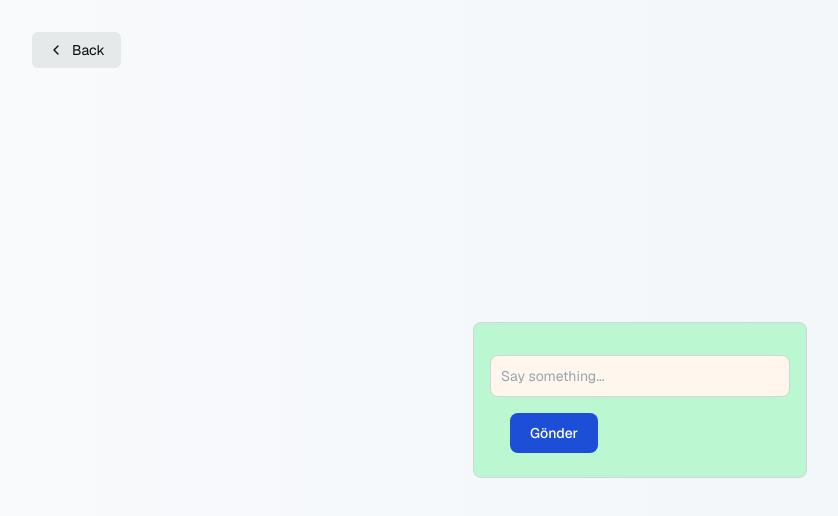
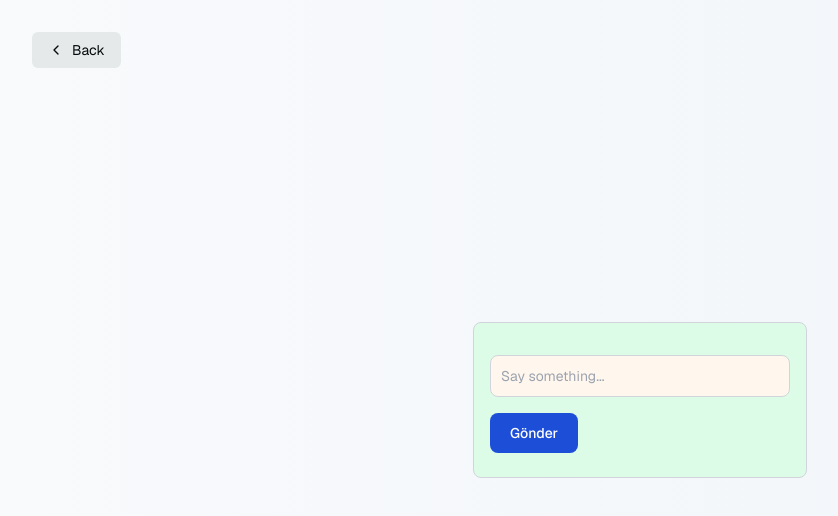
Before and after one commit to hakanyarman/code-translator, a Next.js app: page /chat in a window 1280 px wide. Shown: the top 516 px of the page, without its empty margins (0-838 px from the left). Built offline with nearby package versions, Linux system fonts and the light colour scheme.

Commit message:
fix button alignment and some colors

```diff
--- a/app/chat/page.tsx
+++ b/app/chat/page.tsx
@@ -85,7 +85,7 @@ export default function Chat() {
         Back
       </Link>
 
-      <div className="bg-green-200 border border-gray-300 rounded-lg p-4 w-full max-w-md">
+      <div className="bg-green-100 border border-gray-300 rounded-lg p-4 w-full max-w-md">
         {messages.map((m) => (
           <div key={m.id} className="mb-2">
             <strong>{m.role === 'user' ? 'Sen: ' : 'AI: '}</strong>
@@ -93,7 +93,7 @@ export default function Chat() {
           </div>
         ))}
 
-        <form onSubmit={handleSubmit} className="mt-4">
+        <form onSubmit={handleSubmit} className="mt-4 ">
           <input
             value={input}
             placeholder="Say something..."
@@ -101,11 +101,12 @@ export default function Chat() {
             className="bg-orange-50 border border-gray-300 text-gray-900 text-sm text-neutral-950 rounded-lg focus:ring-blue-500 focus:border-blue-500 block w-full max-w-xs p-2.5 my-2"
             style={{ width: '300px' }} // Set a fixed width for the input field
           />
+
           <input
             type="submit"
             value="Gönder"
             onClick={handleSubmit}
-            className="text-white bg-blue-700 hover:bg-blue-800 focus:ring-4 focus:outline-none focus:ring-blue-300 font-medium rounded-lg text-sm w-full sm:w-auto px-5 py-2.5 text-center dark:bg-blue-600 dark:hover:bg-blue-700 dark:focus:ring-blue-800 mx-5 my-2"
+            className="text-white bg-blue-700 hover:bg-blue-800 focus:ring-4 focus:outline-none focus:ring-blue-300 font-medium rounded-lg text-sm w-full sm:w-auto px-5 py-2.5 text-center dark:bg-blue-600 dark:hover:bg-blue-700 dark:focus:ring-blue-800 mx-5 my-2 mx-auto"
           />
         </form>
       </div>
--- a/app/code-translator/page.tsx
+++ b/app/code-translator/page.tsx
@@ -932,7 +932,9 @@ export default function CodeTranslator() {
 
       {translatedCode && (
         <div className="mt-6">
-          <h2 className="text-xl font-bold mb-2">Translated Code:</h2>
+          <h2 className="text-xl font-bold mb-2 text-black	 ">
+            Translated Code:
+          </h2>
           <pre className="bg-gray-100 border border-gray-300 text-gray-900 text-sm rounded-lg p-4">
             {translatedCode}
           </pre>
--- a/app/login/page.tsx
+++ b/app/login/page.tsx
@@ -96,14 +96,14 @@ export default function Login({
         />
         <SubmitButton
           formAction={signIn}
-          className="bg-green-700 rounded-md px-4 py-2 text-foreground mb-2"
+          className="text-white bg-gradient-to-r from-green-400 via-green-500 to-green-600 hover:bg-gradient-to-br focus:ring-4 focus:outline-none focus:ring-green-300 dark:focus:ring-green-800 font-medium rounded-lg text-sm px-5 py-2.5 text-center me-2 mb-2"
           pendingText="Signing In..."
         >
           Sign In
         </SubmitButton>
         <SubmitButton
           formAction={signUp}
-          className="border border-foreground/20 rounded-md px-4 py-2 text-foreground mb-2"
+          className="text-white bg-gradient-to-r from-red-400 via-red-500 to-red-600 hover:bg-gradient-to-br focus:ring-4 focus:outline-none focus:ring-red-300 dark:focus:ring-red-800 font-medium rounded-lg text-sm px-5 py-2.5 text-center me-2 mb-2"
           pendingText="Signing Up..."
         >
           Sign Up
```
